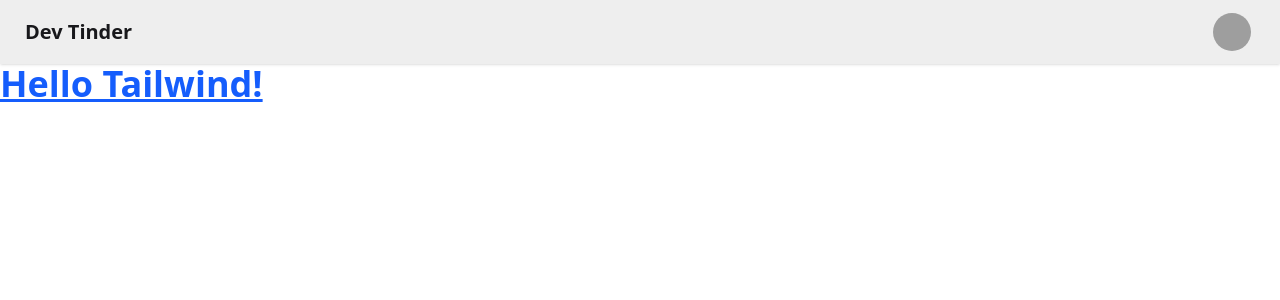
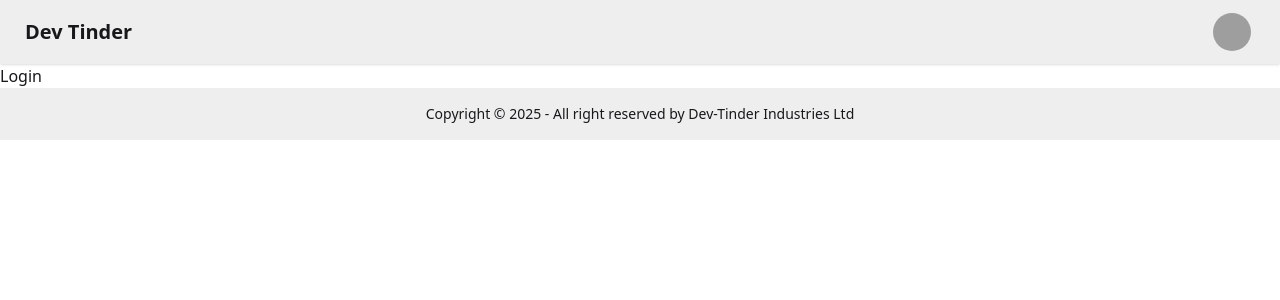
Before and after one commit to ak2patel/Devtinder_Web, a React (Vite) app: page /login in a window 1280 px wide. Shown: the top 300 px of the page. Built offline with nearby package versions, Linux system fonts and the light colour scheme; grey boxes are pictures that could not be loaded.

Commit message:
router setup

```diff
--- a/package.json
+++ b/package.json
@@ -13,6 +13,7 @@
     "@tailwindcss/vite": "^4.1.7",
     "react": "^19.1.0",
     "react-dom": "^19.1.0",
+    "react-router-dom": "^7.6.1",
     "tailwindcss": "^4.1.7"
   },
   "devDependencies": {
--- a/src/App.jsx
+++ b/src/App.jsx
@@ -1,12 +1,24 @@
+import { BrowserRouter, Route, Routes } from "react-router-dom"
 import Navbar from "./Navbar"
+import Body from "./body"
+import Login from "./Login"
+import Profile from "./profile"
+
 
 function App() {
 
   return (
+    <>
+      <BrowserRouter basename="/">
+        <Routes>
+          <Route path="/" element={<Body/>}>
+            <Route path="/login" element={<Login/>}/>
+            <Route path="/profile" element={<Profile/>}/>
+          </Route>
 
-    <>
-        <Navbar/>
-      <h1 className="text-4xl font-bold text-blue-600 underline">Hello Tailwind!</h1>
+        </Routes>
+      </BrowserRouter>
+
     </>
 
 
--- /dev/null
+++ b/src/Body.jsx
@@ -0,0 +1,16 @@
+import React from 'react'
+import Navbar from './Navbar'
+import { Outlet } from 'react-router-dom'
+import Footer from './Footer'
+
+const Body = () => {
+  return (
+    <div>
+        <Navbar/>
+        <Outlet/>
+        <Footer/>
+    </div>
+  )
+}
+
+export default Body
--- /dev/null
+++ b/src/Footer.jsx
@@ -0,0 +1,13 @@
+import React from 'react'
+
+const Footer = () => {
+  return (
+    <div><footer className="footer sm:footer-horizontal footer-center bg-base-300 text-base-content p-4">
+  <aside>
+    <p>Copyright © {new Date().getFullYear()} - All right reserved by Dev-Tinder Industries Ltd</p>
+  </aside>
+</footer></div>
+  )
+}
+
+export default Footer
--- /dev/null
+++ b/src/Login.jsx
@@ -0,0 +1,9 @@
+import React from 'react'
+
+const Login = () => {
+  return (
+    <div>Login</div>
+  )
+}
+
+export default Login
--- /dev/null
+++ b/src/Profile.jsx
@@ -0,0 +1,9 @@
+import React from 'react'
+
+const Profile = () => {
+  return (
+    <div>Profile</div>
+  )
+}
+
+export default Profile
```
Also changed, not shown: 1 other file (tests, documents, lock files or other folders).
